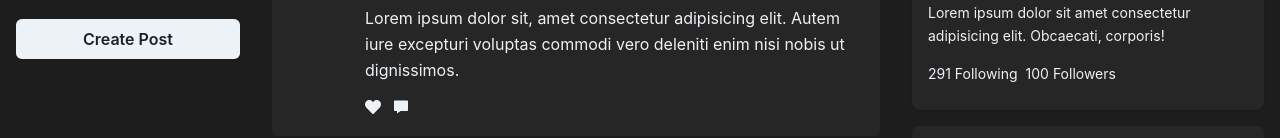
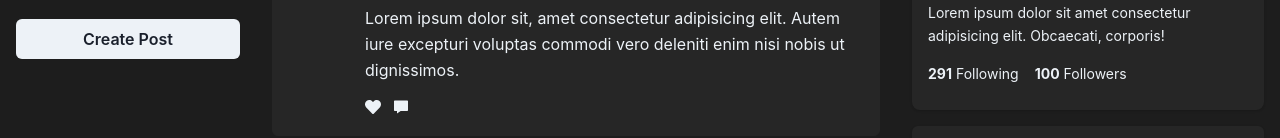
Before and after one commit to azrayaal/spaces_frontend, a React (Vite) app: page / in a window 1280 px wide. Shown: the part 200-338 px from the top of the page. Built offline with nearby package versions, Linux system fonts and the light colour scheme.

Commit message:
update my profile

```diff
--- a/src/pages/home/profileNsuggest/index.tsx
+++ b/src/pages/home/profileNsuggest/index.tsx
@@ -68,13 +68,25 @@ export default function ProfileNSuggest() {
             <Box>
               <Flex>
                 <Box>
-                  <Text fontSize="sm" py={2}>
-                    291 Following
-                  </Text>
+                  <Flex>
+                    <Text fontSize="sm" py={2} as="b">
+                      291
+                    </Text>
+                    <Text fontSize="sm" py={2} pl={1}>
+                      Following
+                    </Text>
+                  </Flex>
                 </Box>
-                <Text fontSize="sm" py={2} mx={2}>
-                  100 Followers
-                </Text>
+                <Box>
+                  <Flex pl={4}>
+                    <Text fontSize="sm" py={2} as="b">
+                      100
+                    </Text>
+                    <Text fontSize="sm" py={2} pl={1}>
+                      Followers
+                    </Text>
+                  </Flex>
+                </Box>
               </Flex>
             </Box>
           </Box>
```
